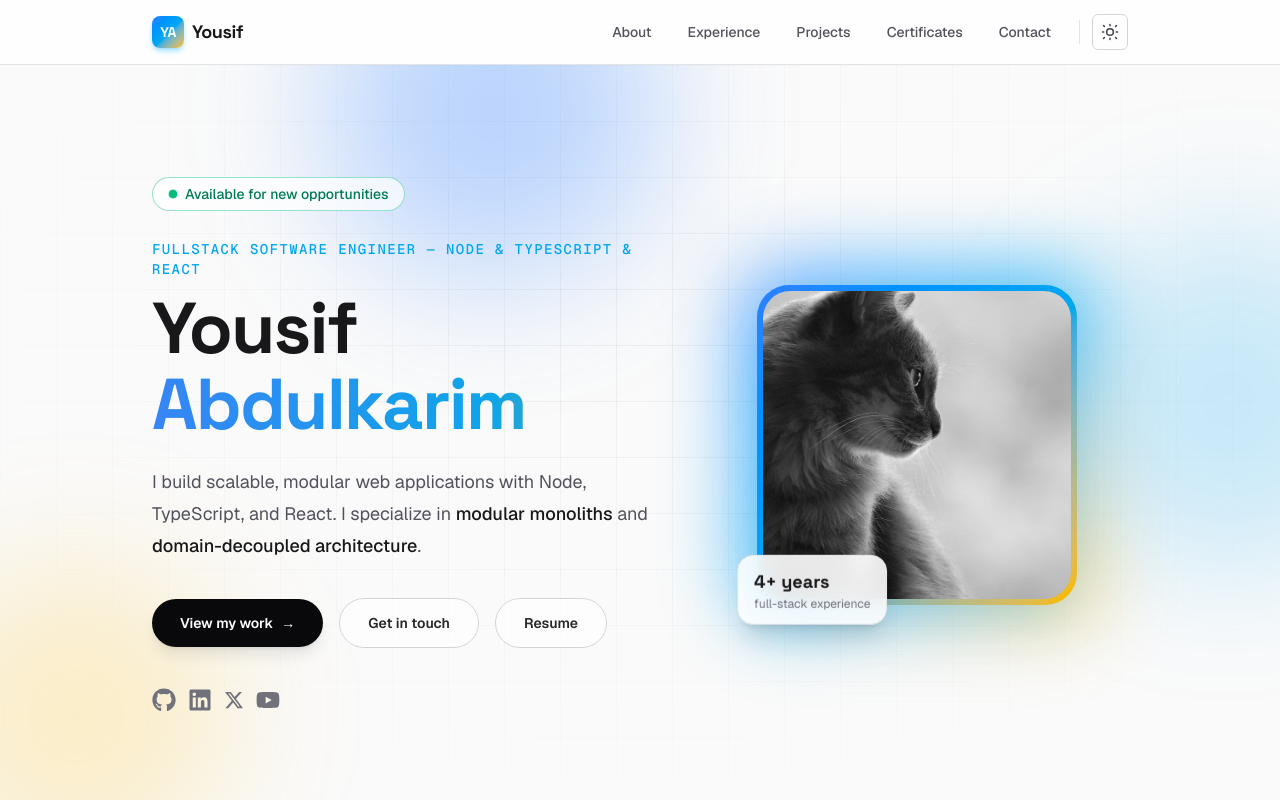
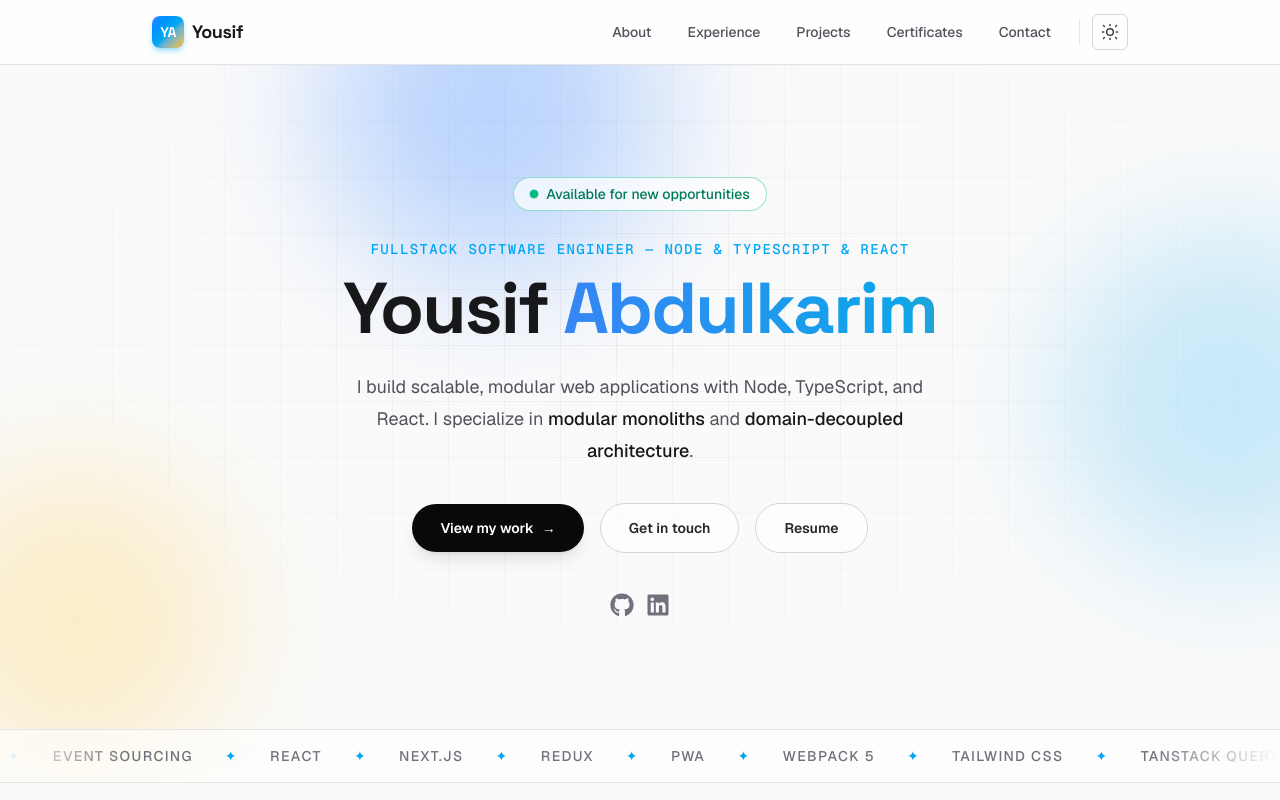
Before and after one commit to yousif-khalil-abdulkarim/yousif-abdulkarim-portfolio, a Next.js app: page /main in a window 1280 px wide. Shown: the top 800 px of the page. Built offline with nearby package versions, Linux system fonts and the light colour scheme; no server answers; what @react-pdf/renderer would draw is missing.

Commit message:
Hide portrait and X/YouTube links in portfolio data; regenerate resume

```diff
--- a/src/data/portfolios/main-portfolio.ts
+++ b/src/data/portfolios/main-portfolio.ts
@@ -1,6 +1,6 @@
 import { allSkills } from "../all-skills";
 import type { PortfolioData } from "../types";
-import imageUrl from "../../../public/portrait.jpg"
+// import imageUrl from "../../../public/portrait.jpg"
 
 export const mainPortfolio: PortfolioData = {
   profile: {
@@ -13,15 +13,15 @@ export const mainPortfolio: PortfolioData = {
     location: "Malmö, Sweden",
     email: "yousefkhalil125@gmail.com",
     phone: "+46 72 913 68 33",
-    image: imageUrl,
+    // image: imageUrl,
     github: "https://github.com/yousif-khalil-abdulkarim",
     linkedin: "https://www.linkedin.com/in/yousef-abdulkarim/",
-    twitter: "https://x.com/yousif-khalil-abdulkarim",
-    youtube: "https://youtube.com/@yousif-khalil-abdulkarim",
+    // twitter: "https://x.com/yousif-khalil-abdulkarim",
+    // youtube: "https://youtube.com/@yousif-khalil-abdulkarim",
   },
   uiSettings: {
     showMarquee: true,
-    showPortfolioImage: true,
+    showPortfolioImage: false,
     sectionLimits: {
       experience: 6,
       projects: 6,
```
Also changed, not shown: 1 other file (tests, documents, lock files or other folders).
